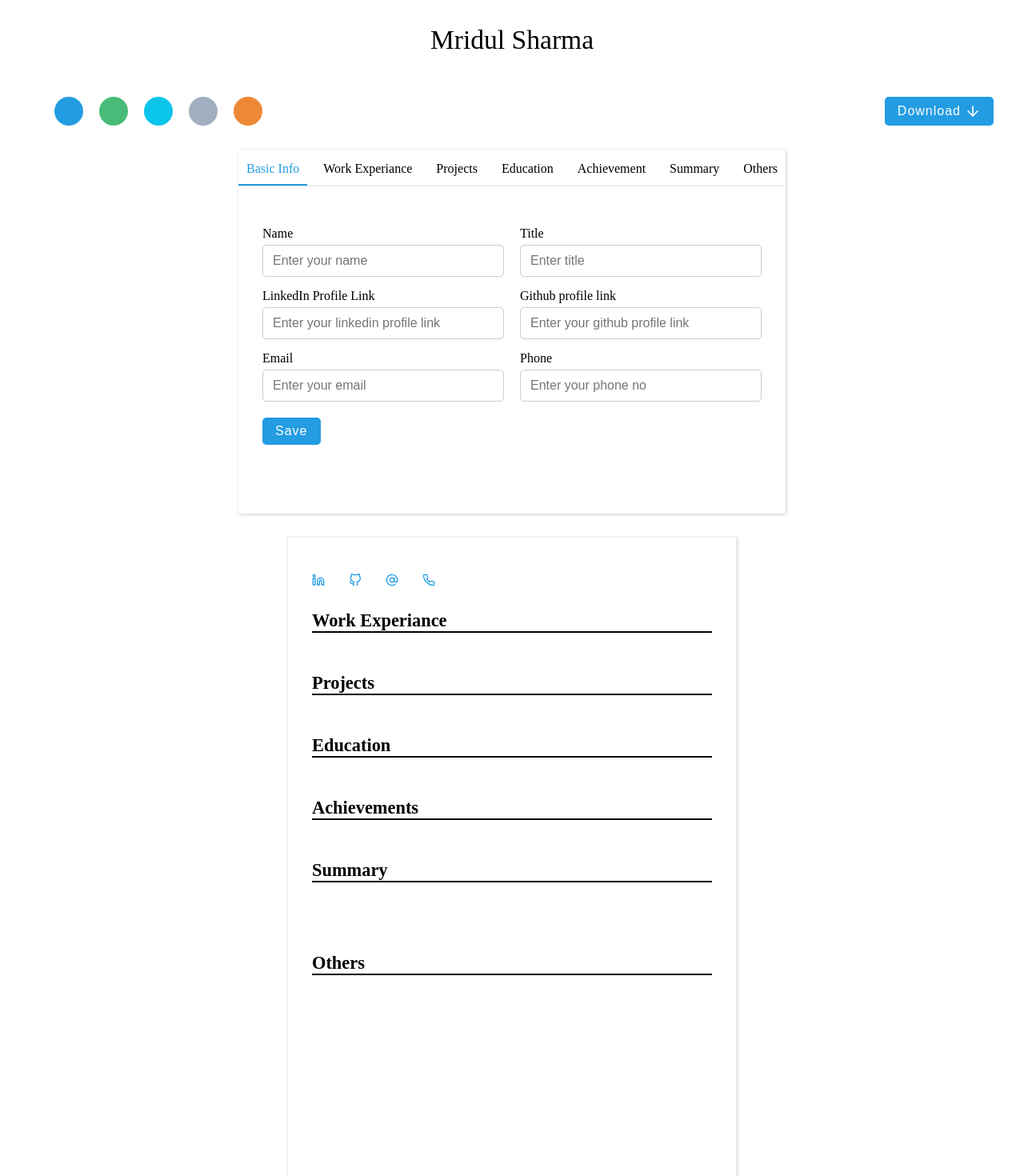
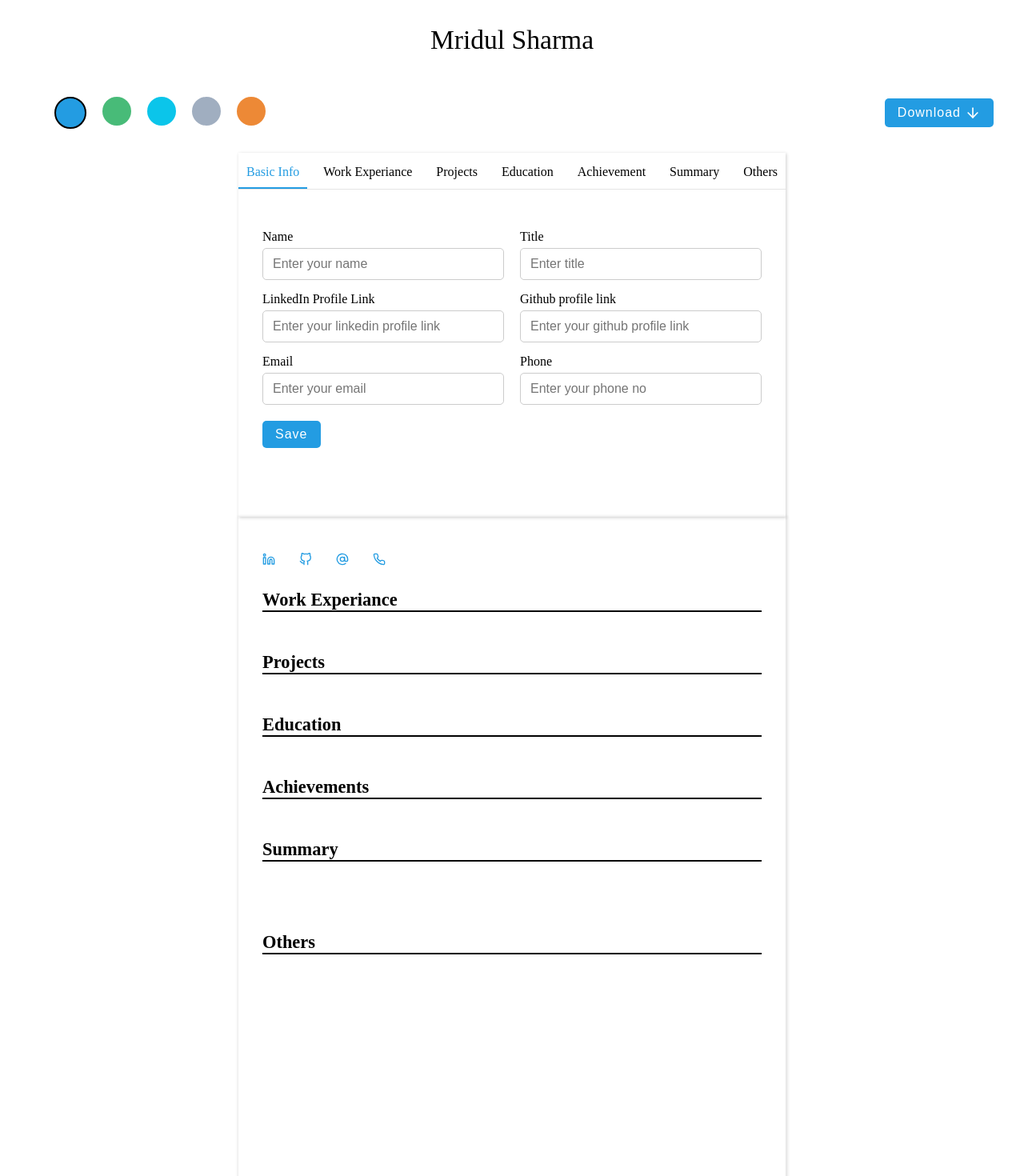
Before and after one commit to engineer-br0/Resume-Builder, a React (Create React App) app: page / in a window 1280 px wide. Shown: the top 1470 px of the page at 80% size. Built offline with nearby package versions, Linux system fonts and the light colour scheme.

Commit message:
active color

```diff
--- a/src/components/Body.js
+++ b/src/components/Body.js
@@ -1,15 +1,16 @@
 import React from "react";
 import { useState } from "react";
 // import { useRef } from "react";
-import './Body.css'
 import ReactToPrint from "react-to-print";
 import { ArrowDown } from "react-feather";
 import Editor from "./Editor"
 import Resume from "./Resume";
+import style from './Body.module.css'
 
 const Body = () =>{
 
   const colors = ["#239ce2", "#48bb78", "#0bc5ea", "#a0aec0", "#ed8936"];
+  const [activeColor, setActiveColor] = useState(colors[0]);
   // const resumeRef = useRef();
 
   const [sections,setSections] = useState({
@@ -57,16 +58,19 @@
 
   return(
     <>
-    <div className="container" >
-      <h1 className="heading"> Mridul Sharma </h1>
+    <div className={style.container} >
+      <h1 className={style.heading}> Mridul Sharma </h1>
 
-      <div className="toolbar">
-        <div className="colors" >
+      <div className={style.toolbar}>
+        <div className={style.colors} >
          {colors.map((item) => (
           <span
            key={item}
-           className="color"
+           className={`${style.color} ${item === activeColor ? style.active : ""}` }
            style={{ backgroundColor : item }}
+           onClick={()=>{
+            setActiveColor(item);
+           }}
            />
          ))}
          </div>
@@ -90,6 +94,7 @@
       />
       <Resume
        sections = {sections}
+       activeColor = {activeColor}
       />
       </div>
     </div>
```
Also changed, not shown: src/components/Body.module.css (renamed from src/components/Body.css).
